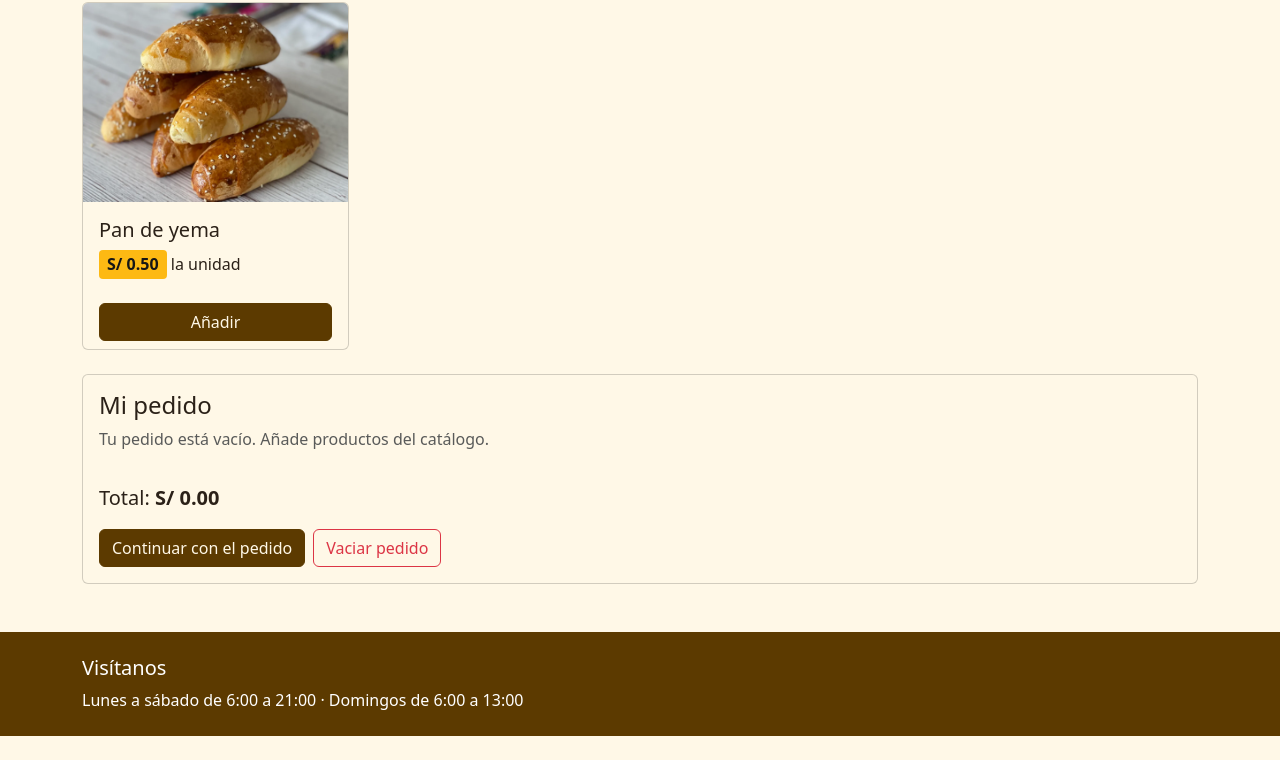
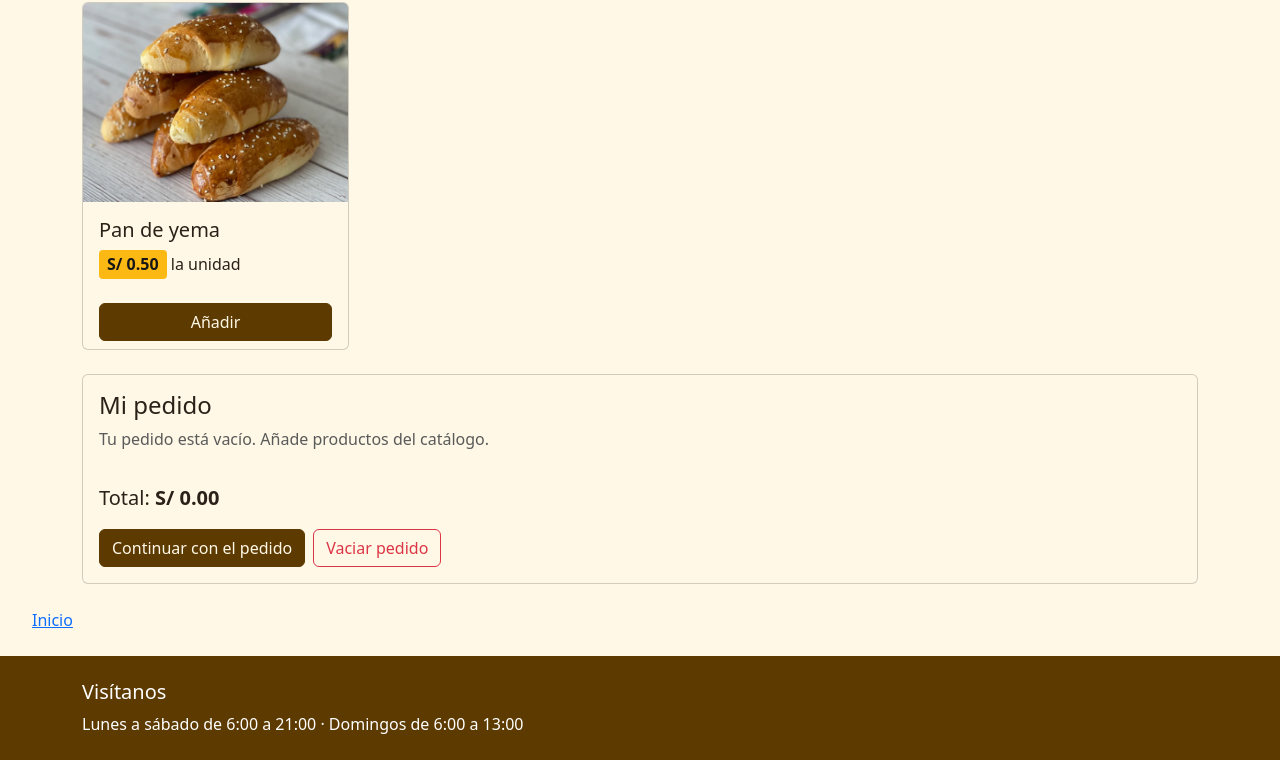
Before and after one commit to chrisfort123/programacion-web1, a plain HTML site: page semana5/semana5/index-bootstrap.html in a window 1280 px wide. Shown: the part 412-1172 px from the top of the page. Before the commit the page ends 1148 px from the top, so only its background shows below. Drawn offline with nearby package versions, Linux system fonts and the light colour scheme; a script that the page names is missing.

Commit message:
Fix HTML structure and add missing elements

```diff
--- a/semana5/semana5/index-bootstrap.html
+++ b/semana5/semana5/index-bootstrap.html
@@ -93,6 +93,9 @@
         </div>
     </div>
 </div>
+    <ul>
+     <a href="../../index.html">Inicio</a>
+</ul>
 <footer id="contacto" class="bg-cafe text-white py-4 mt-4">
     <div class="container">
         <h2 class="h5">Visítanos</h2>
```
